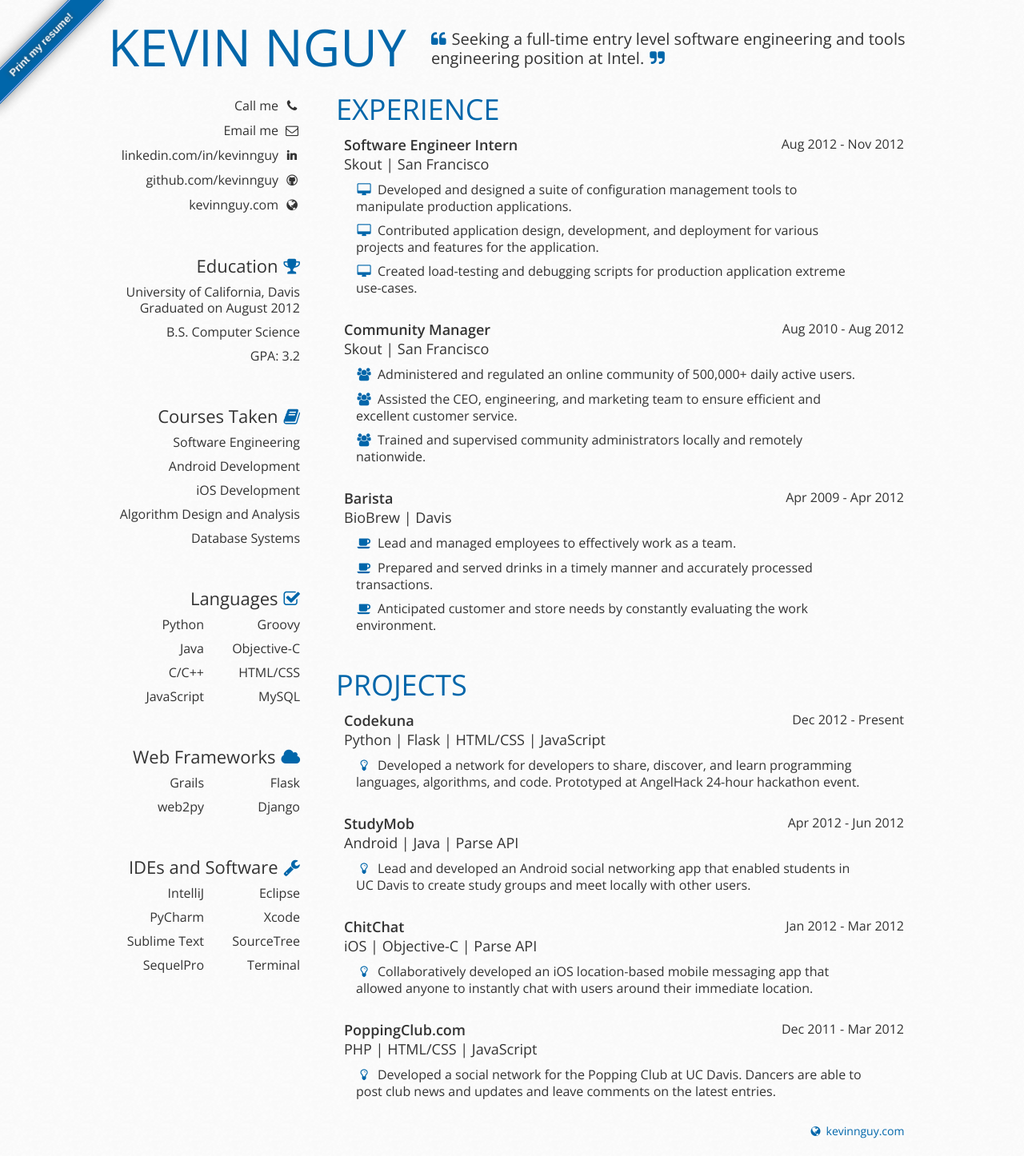
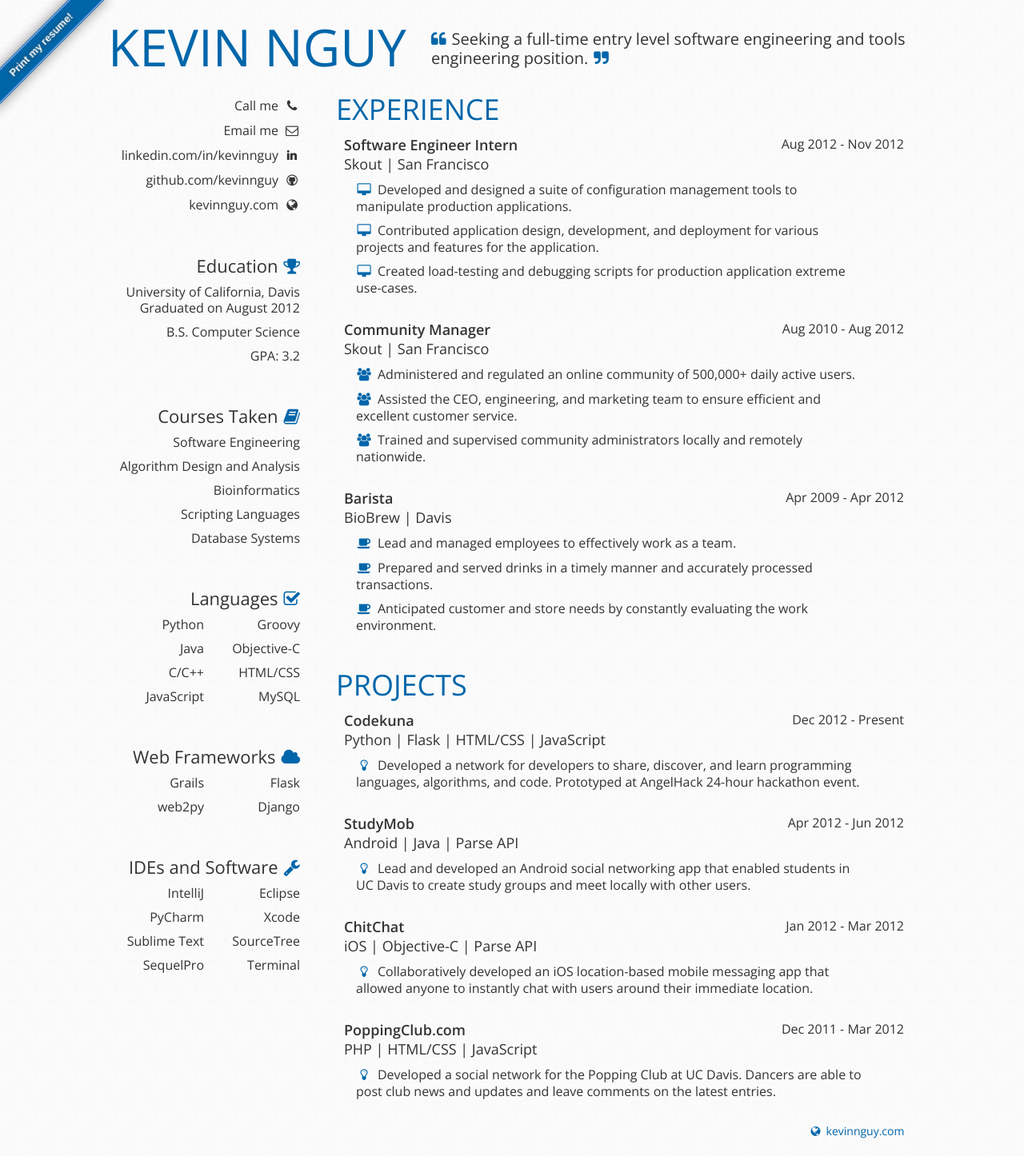
Before and after one commit to kevinnguy/kevinnguy.github.com, a Jekyll site: the page index.html, which Jekyll copies as it is, in a window 1280 px wide. Shown: the whole page at 80% size. Built offline with Jekyll 4.4.1, drawn with Linux system fonts in a browser that asks for light colours.

Commit message:
Finalize touches for upcoming career fair

```diff
--- a/index.html
+++ b/index.html
@@ -41,7 +41,7 @@
         <a href='http://kevinnguy.com' target="_blank">Kevin Nguy</a>
       </div>
       <div id="objective">
-        <p><a class="icon-quote-left description"></a>Seeking a full-time entry level software engineering and tools engineering position at Intel.<a class="icon-quote-right icon"></a></p>
+        <p><a class="icon-quote-left description"></a>Seeking a full-time entry level software engineering and tools engineering position<a></a>.<a class="icon-quote-right icon"></a></p>
       </div>
     </div>
 
@@ -80,9 +80,9 @@
           <div id="courses">Courses Taken<a class="icon-book icon"></a></div>
           <ul id="social">
             <li>Software Engineering</li>
-            <li>Android Development</li>
-            <li>iOS Development</li>
             <li>Algorithm Design and Analysis</li>
+            <li>Bioinformatics</li>
+            <li>Scripting Languages</li>
             <li>Database Systems</li>
           </ul>
 
```
Also changed, not shown: 2 other files.
